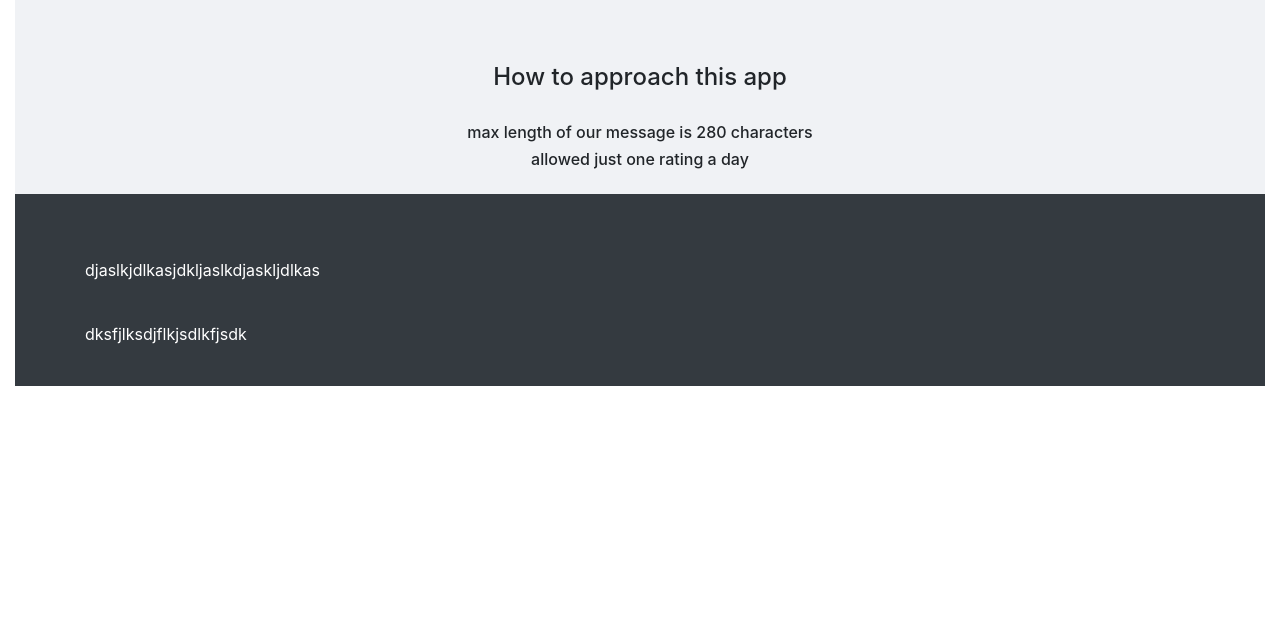
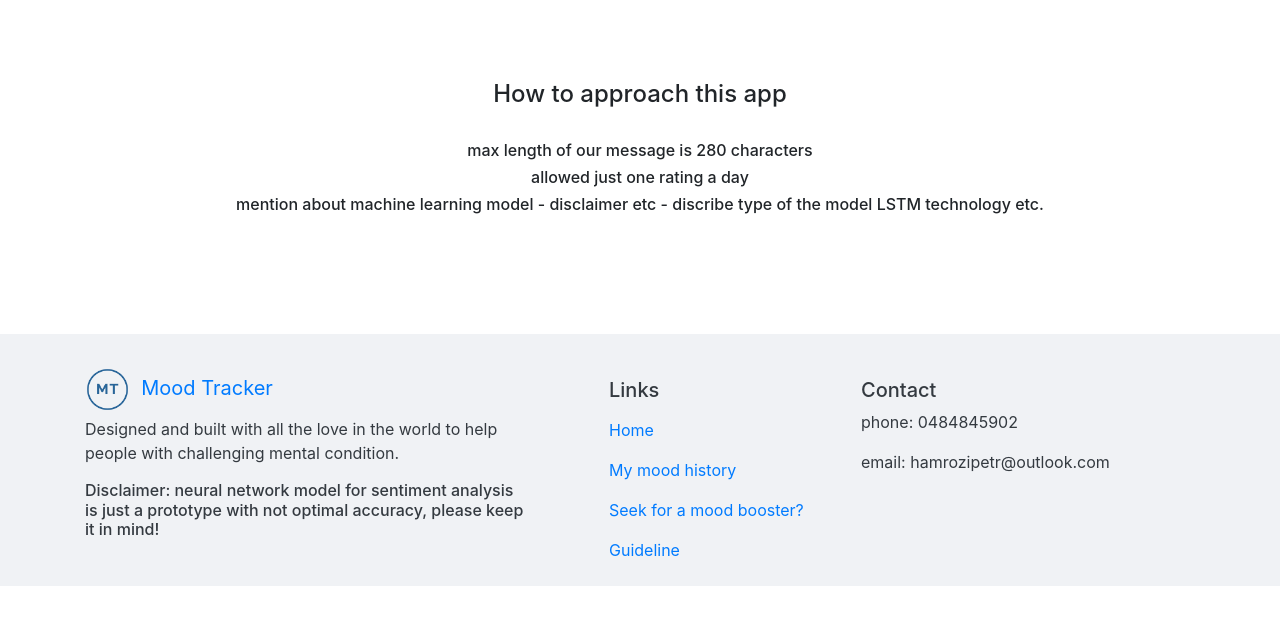
Before and after one commit to hampet1/moodtracker, a Django app: page /home/guideline in a window 1280 px wide. Shown: the part 87-712 px from the top of the page. Run offline with Django 3.2, Linux system fonts and the light colour scheme; a user stored in the database is signed in; parts of the project's set-up code (start-up, migrations or seed data) failed here and were passed over; some libraries are stand-ins or nearby versions.

Commit message:
footer looks resonably well

```diff
--- a/mood/static/mood/styles.css
+++ b/mood/static/mood/styles.css
@@ -9,11 +9,14 @@
     width: 100%;
     overflow: hidden;
     margin: auto;
-    background-color: #f0f2f5;
+    background-color: #ffffff;
     padding-top: 5%;
     text-align:center;
 
 }
+
+
+
 
 #my-nav {
     background-color:#EE4C7C !important;
--- a/mood/templates/mood/base.html
+++ b/mood/templates/mood/base.html
@@ -68,11 +68,10 @@
 
 
 
+<div id="wrapper">
+<div class="container-fluid">
 
-<div class="container-fluid">
-	<div id="wrapper">
-
-		<div class="row justify-content-center mt-8" style="background-color: #f0f2f5">
+		<div class="row justify-content-center mt-3 mb-5 pb-5" style="background-color: #ffffff">
 			<div class="col-8">
 
 				{% block headline %}
@@ -96,16 +95,44 @@
 
 
 </div>
-    <footer class="bg-dark text-white pt-5 pb-4 ">
+
+    <footer class="bg-white text-dark pt-1 pb-3" style="background-color: #f0f2f5 !important;">
         <div class="container text-center text-md-left">
             <div class="row text-center text-md-left">
-                <div class="col-md-3 col-lg-3 col-xl-3 max-auto mt-3">
-                <p>djaslkjdlkasjdkljaslkdjaskljdlkas</p><br>
-                <p> dksfjlksdjflkjsdlkfjsdk </p>
+                <div class="col-md-5 col-lg-5 col-xl-5 max-auto mt-4">
+                <a class="navbar-brand" href="{% url 'index' %}"><img src="{% static 'logo.png' %}" class="logo-sm">&nbsp Mood Tracker</a>
+                <p>Designed and built with all the love in the world to help people with challenging mental condition. <h6>Disclaimer: neural network model for sentiment analysis is just a prototype with not optimal accuracy, please keep it in mind! </h6>
+
+                </div>
+                <div class="col-md-4 col-lg-3 col-xl-3 mt-4 pt-3 pl-5 ml-3">
+                <h5 class="text">Links</h5>
+                <ul class="navbar-nav">
+                    <li class="nav-item">
+                      <a class="nav-link {% if request.path == '/'%} active {% endif %}" href="{% url 'index' %}">Home</a>
+                    </li>
+                    <li class="nav-item">
+                      <a class="nav-link {% if request.path == '/home/mood_history/'%} active {% endif %}" href="{% url 'mood_history' %}">My mood history</a>
+                    </li>
+                    <li class="nav-item">
+                      <a class="nav-link {% if request.path == '/home/mood_boost/'%} active {% endif %}" href="{% url 'mood_boost' %}">Seek for a mood booster?</a>
+                    </li>
+                    <li class="nav-item">
+                      <a class="nav-link {% if request.path == '/home/guideline/'%} active {% endif %}" href="{% url 'guideline' %}">Guideline</a>
+                    </li>
+                  </ul>
+                </div>
+
+                <div class="col-md-3 col-lg-3 col-xl-3 max-auto mt-4 pt-3 ">
+                    <h5 class="text">Contact</h5>
+                    <p>phone: 0484845902</p>
+                    <p>email: hamrozipetr@outlook.com</p>
+                </div>
+
                 </div>
              </div>
+    </footer>
         </div>
-    </footer>
+
 
 
 
--- a/mood/templates/mood/guideline.html
+++ b/mood/templates/mood/guideline.html
@@ -23,6 +23,7 @@
 
 <h6>max length of our message is 280 characters</h6>
 <h6> allowed just one rating a day </h6>
+<h6> mention about machine learning model - disclaimer etc - discribe type of the model LSTM technology etc.</h6>
 
     {% endblock %}
 
--- a/mood/views.py
+++ b/mood/views.py
@@ -46,7 +46,7 @@ def index(request):
                           'meds': cur_user.medication.all(),
                       })
     else:
-        return render(request, "mood/error.html")
+        return render(request, "mood/error404.html")
 
 
 
@@ -77,10 +77,10 @@ def medication_delete(request):
         del_item.delete()
 
         # del item
-    return render(request, "mood/index.html", {
-        'info_med_del': info_med_del,
-        'item_not_found': item_not_found
-    })
+        return render(request, "mood/index.html", {
+            'info_med_del': info_med_del,
+            'item_not_found': item_not_found
+        })
 
 
 def medication_update(request):
@@ -182,7 +182,7 @@ def message(request):
                       })
 
     else:
-        return render(request, 'users/login.html')
+        return render(request, "mood/error404.html")
 
 
 def mood_history(request):
@@ -209,7 +209,7 @@ def mood_history(request):
                           "search_form": search_form,
                       })
     else:
-        print("you're not registered")
+        return render(request, "mood/error404.html")
 
 
 def mood_history_result(request):
@@ -303,7 +303,7 @@ def mood_history_result(request):
                           "plots":plots,
                       })
     else:
-        pass
+        return render(request, "mood/error404.html")
 
 
 def logout(request):
@@ -343,7 +343,12 @@ def download_pdf(request):
 
             except Exception as e:
                 print(f"the problem is {e}")
+    else:
+        return render(request, "mood/error404.html")
 
 
 def guideline(request):
-    return render(request, 'mood/guideline.html')
+    if request.user.is_authenticated:
+        return render(request, 'mood/guideline.html')
+    else:
+        return render(request, "mood/error404.html")
```
Also changed, not shown: db.sqlite3, mood/templates/mood/error404.html (renamed from mood/templates/mood/error.html).
